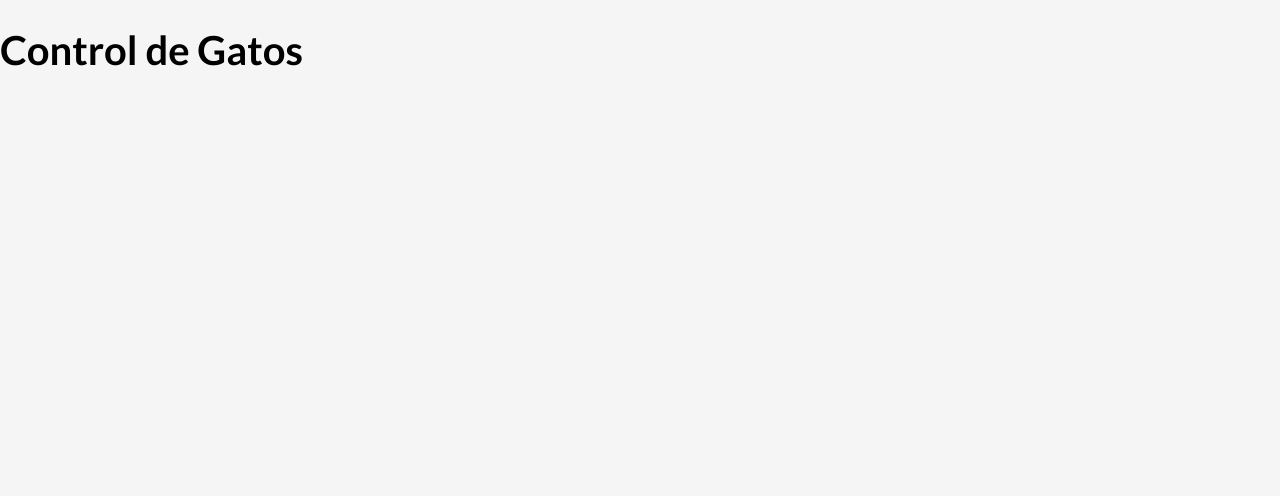
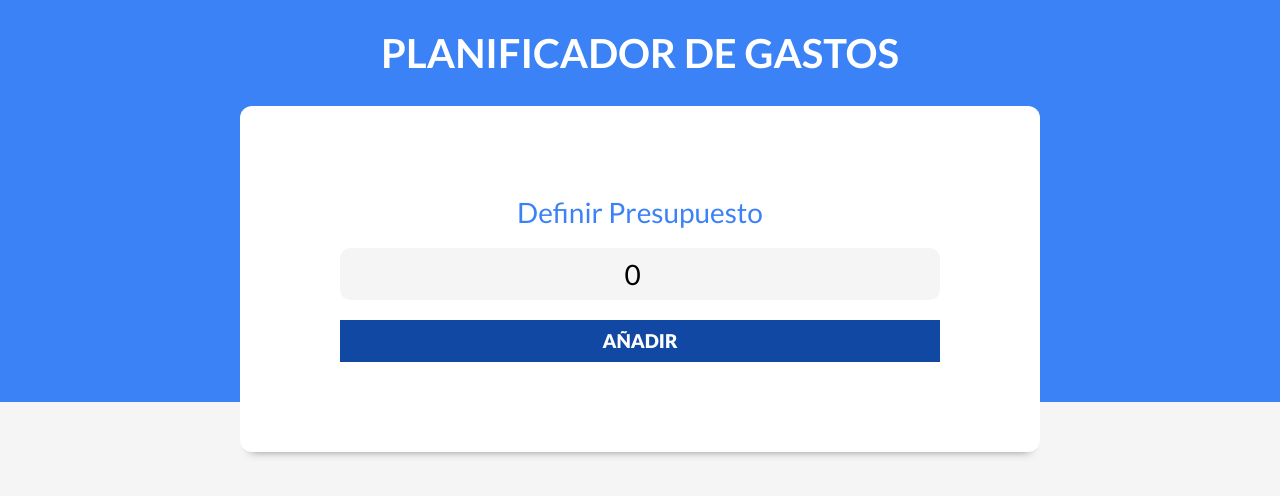
Before and after one commit to MoisesKMS/control-gastos, a React (Vite) app: page / in a window 1280 px wide. Shown: the top 496 px of the page. Built offline with nearby package versions, Linux system fonts and the light colour scheme.

Commit message:
1.1.0
Comprobacion de Presupuesto
Informacion estatica
Agregado boton para agregar gasto

```diff
--- a/src/App.jsx
+++ b/src/App.jsx
@@ -1,10 +1,31 @@
-import { useState } from 'react'
+import { useState } from 'react';
+import Header from './components/Header';
+import IconoNuevoGasto from './img/nuevo-gasto.svg';
 
 function App() {
 
+  const [presupuesto, setPresupuesto] = useState(0);
+  const [isValidPresupuesto, setIsValidPresupuesto] = useState(false);
+
 
   return (
-    <h1>Control de Gatos</h1>
+    <div>
+      <Header
+        presupuesto={presupuesto}
+        setPresupuesto={setPresupuesto}
+        isValidPresupuesto={isValidPresupuesto}
+        setIsValidPresupuesto={setIsValidPresupuesto}
+      />
+
+      {isValidPresupuesto && (
+        <div className="nuevo-gasto">
+          <img
+            src={IconoNuevoGasto}
+            alt="Icono Nuevo Gasto"
+          />
+        </div>
+      )}
+    </div>
   )
 }
 
--- /dev/null
+++ b/src/components/ControlPresuspuesto.jsx
@@ -0,0 +1,32 @@
+function ControlPresuspuesto({ presupuesto }) {
+
+    const formatearCantidad = (cantidad) => {
+        return cantidad.toLocaleString('en-US', {
+            style: 'currency',
+            currency: 'USD'
+        })
+    }
+
+    return (
+        <div className="contenedor-presupuesto contenedor sombra dos-columnas">
+            <div>
+                <p>Grafica Aqui</p>
+            </div>
+
+            <div className="contenido-presupuesto">
+                <p>
+                    <span>Presupuesto:</span> {formatearCantidad(presupuesto)}
+                </p>
+
+                <p>
+                    <span>Disponible:</span> {formatearCantidad(0)}
+                </p>
+
+                <p>
+                    <span>Gastado:</span> {formatearCantidad(0)}
+                </p>
+            </div>
+        </div>
+    )
+}
+export default ControlPresuspuesto;
--- /dev/null
+++ b/src/components/Header.jsx
@@ -0,0 +1,31 @@
+import ControlPresuspuesto from "./ControlPresuspuesto";
+import NuevoPresupuesto from "./NuevoPresupuesto";
+
+function Header({
+    presupuesto,
+    setPresupuesto,
+    isValidPresupuesto,
+    setIsValidPresupuesto
+}) {
+
+    return (
+        <>
+            <header>
+                <h1>Planificador de Gastos</h1>
+                {isValidPresupuesto ? (
+                    <ControlPresuspuesto
+                        presupuesto={presupuesto}
+                    />
+                ) : (
+                    <NuevoPresupuesto
+                        presupuesto={presupuesto}
+                        setPresupuesto={setPresupuesto}
+                        setIsValidPresupuesto={setIsValidPresupuesto}
+                    />
+                )}
+            </header>
+        </>
+    )
+
+}
+export default Header;
--- /dev/null
+++ b/src/components/Mensaje.jsx
@@ -0,0 +1,8 @@
+function Mensaje({ children, tipo }) {
+    return (
+        <div className={`alerta ${tipo}`}>
+            {children}
+        </div>
+    )
+}
+export default Mensaje;
--- /dev/null
+++ b/src/components/NuevoPresupuesto.jsx
@@ -0,0 +1,45 @@
+import { useState } from "react";
+import Mensaje from "./Mensaje";
+
+function NuevoPresupuesto({
+    presupuesto,
+    setPresupuesto,
+    setIsValidPresupuesto
+}) {
+
+    const [mensaje, setMensaje] = useState('');
+
+    const handlePresupuesto = (e) => {
+        e.preventDefault();
+
+        if (!presupuesto || presupuesto < 0) {
+            setMensaje('No es un presupuesto válido');
+            return;
+        }
+        setMensaje('');
+        setIsValidPresupuesto(true);
+
+
+    }
+
+    return (
+        <div className="contenedor-presupuesto contenedor sombra">
+            <form onSubmit={handlePresupuesto} className="formulario">
+                <div className="campo">
+                    <label htmlFor="">Definir Presupuesto</label>
+                    <input
+                        className="nuevo-presupuesto"
+                        type="number"
+                        placeholder="Añade tu Presupuesto"
+                        value={presupuesto}
+                        onChange={e => setPresupuesto(Number(e.target.value))}
+                    />
+                </div>
+
+                <input type="submit" value="Añadir" />
+                {mensaje && <Mensaje tipo="error">{mensaje}</Mensaje>}
+            </form>
+        </div>
+    )
+}
+export default NuevoPresupuesto;
```
